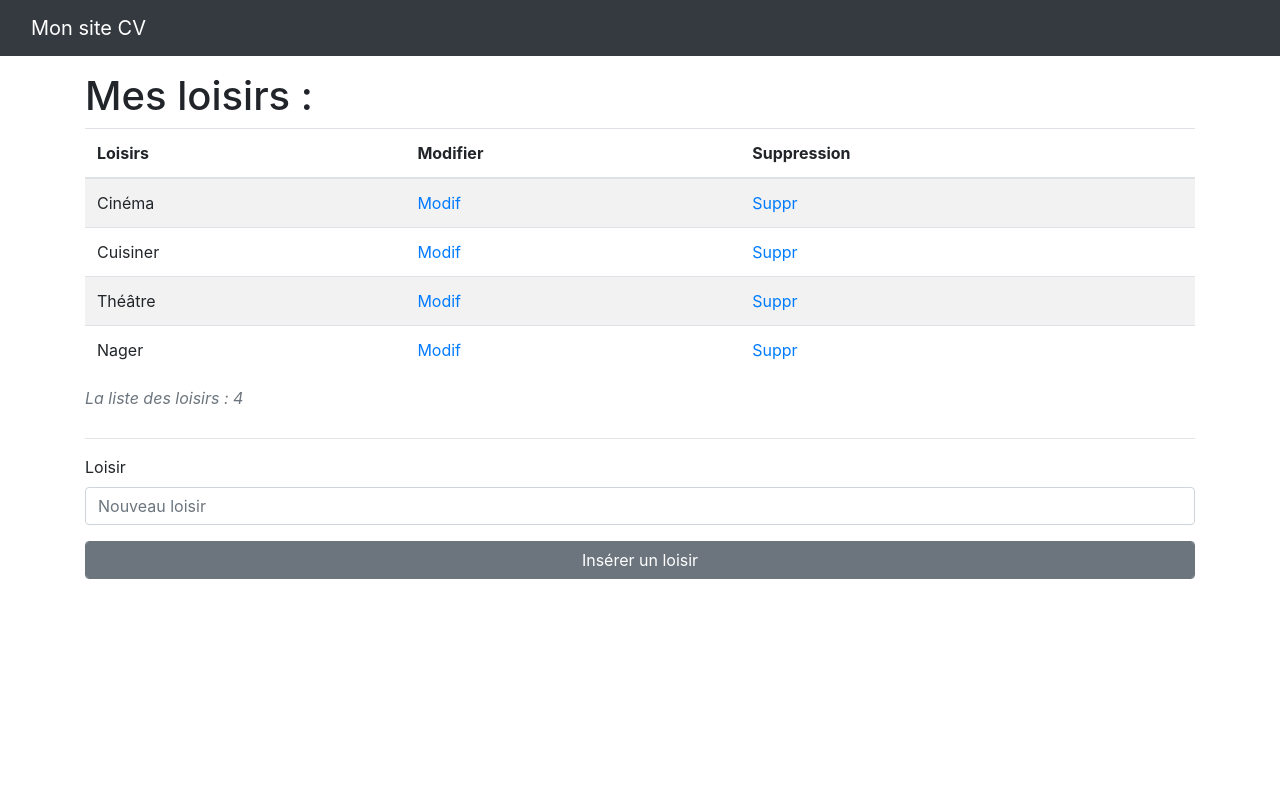
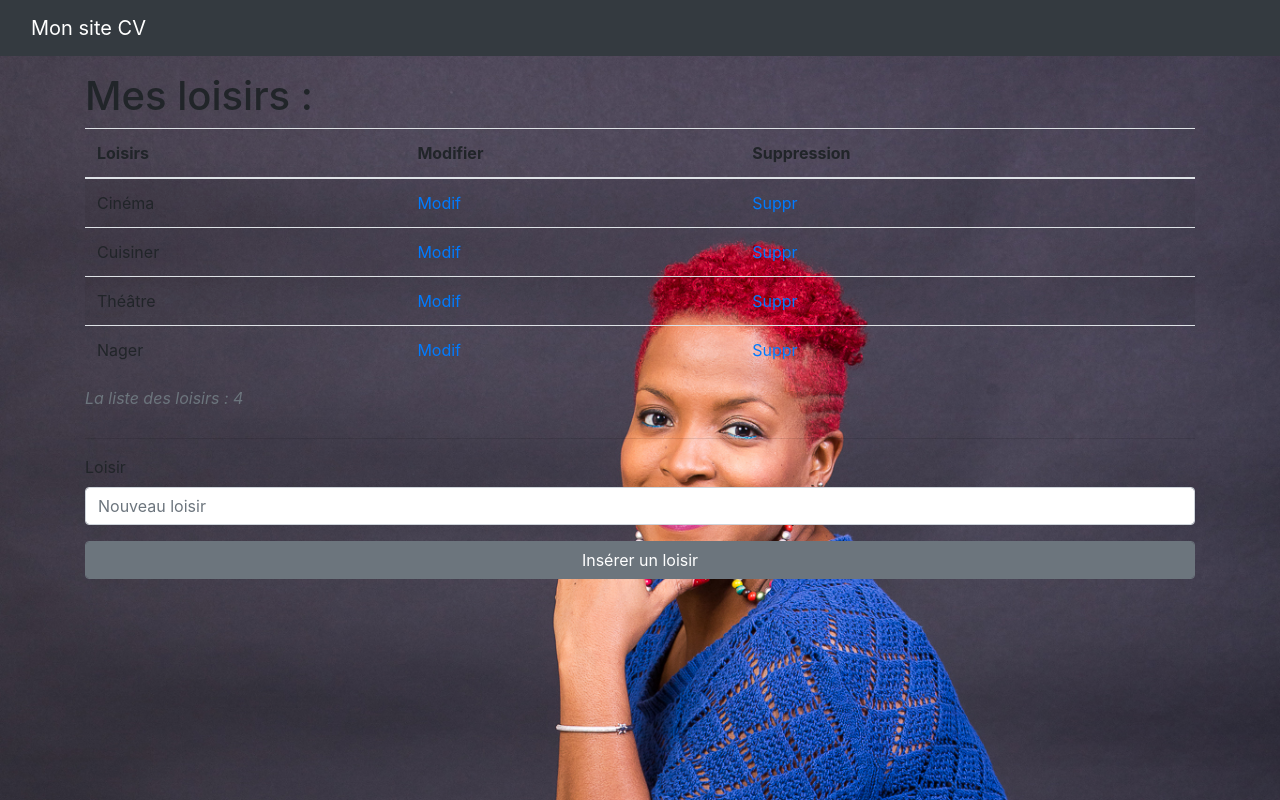
Before and after one commit to andreeb1983/andreePortfolio2, a PHP site: page /back/loisirs.php in a window 1280 px wide. Run offline with PHP 8.4, Linux system fonts and the light colour scheme; data comes from the database, SQL or seed files in the repository.

Commit message:
modif5
modif5

```diff
--- a/back/css/mystyle-admin.css
+++ b/back/css/mystyleAdmin.css
@@ -3,10 +3,7 @@
 body {
     margin: 0;
     padding: 0;
-    background-image: url('../img/color-background.jpg') no-repeat;
+    background-image: url('../img/Endrey.jpg');
+    background-repeat: no-repeat;
     background-size: cover;
 }
-
-.container {
-
-}
--- a/back/inc/haut.inc.php
+++ b/back/inc/haut.inc.php
@@ -13,8 +13,8 @@
     <link href="vendor/simple-line-icons/css/simple-line-icons.css" rel="stylesheet">
 
     <!-- Custom CSS -->
-    <link rel="stylesheet" href="css/mystyle-admin.css">
-    <!-- <link href="css/stylish-portfolio.min.css" rel="stylesheet"> -->
+    <link rel="stylesheet" href="css/mystyleAdmin.css">
+
 </head>
 
 <body>
```
Also changed, not shown: back/img/Endrey.jpg (renamed from back/img/Endrey 2015-88.jpg).
